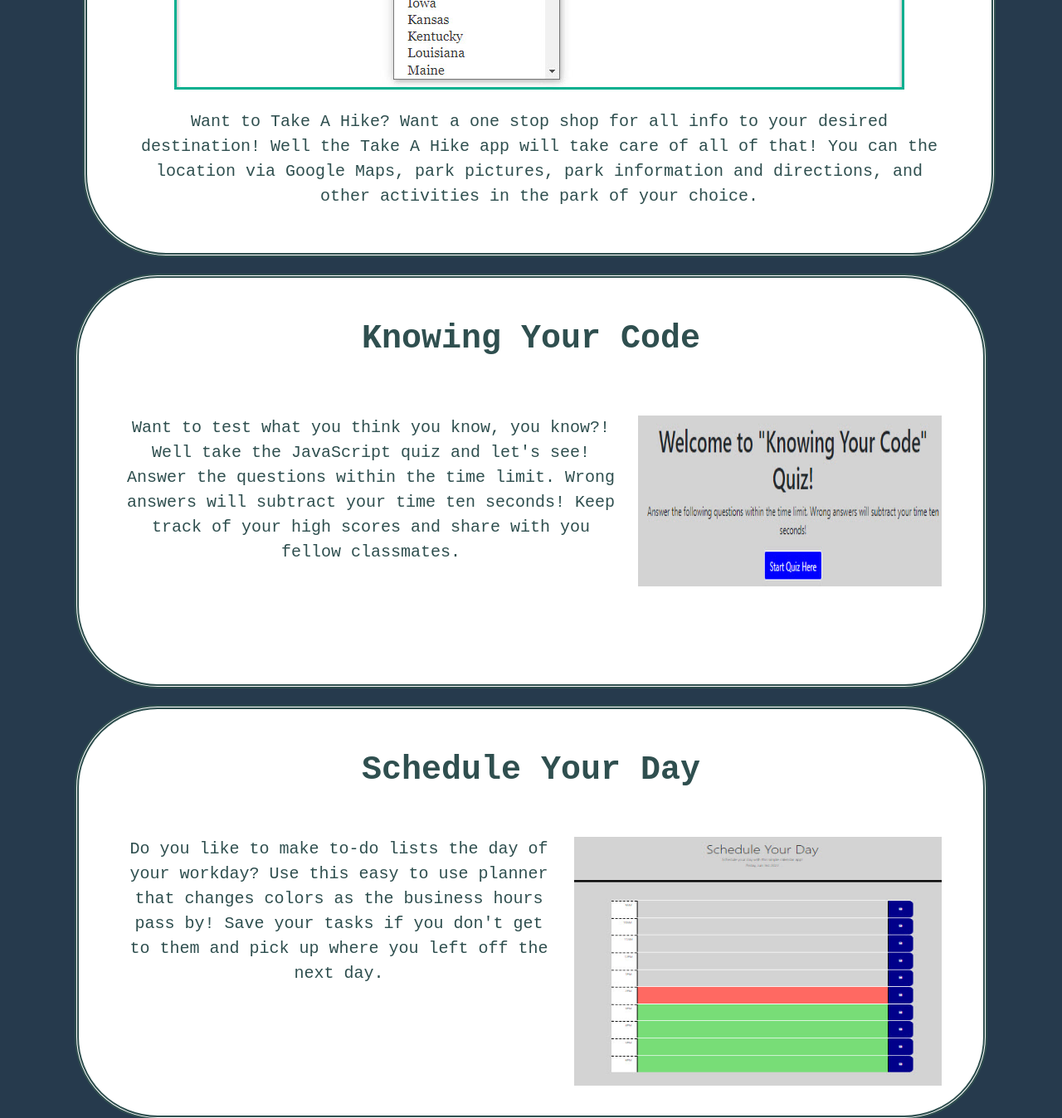
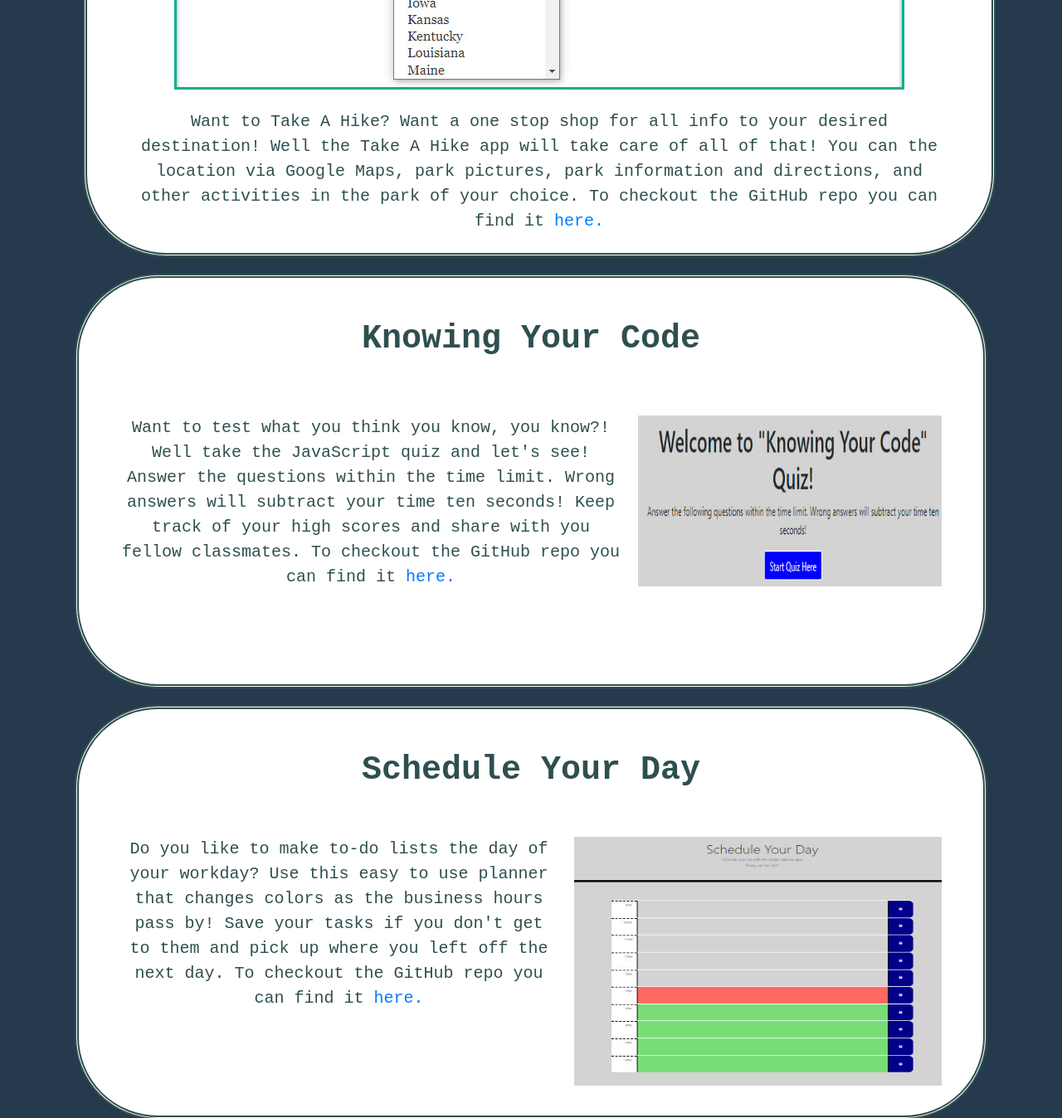
Before and after one commit to timothymateo/Timothy-R-Murphy-Dev-Tech, a plain HTML site: page index.html in a window 1280 px wide. Shown: the part 1640-2988 px from the top of the page at 83% size. Drawn offline with nearby package versions, Linux system fonts and the light colour scheme; a web font is replaced by a local one.

Commit message:
added github repo links

```diff
--- a/index.html
+++ b/index.html
@@ -32,7 +32,6 @@
         <img src="./Assets/images/avatar.jpg" alt="Click for info about Tim Murphy" class="float-left" />
         <h2 style="font-size:60px;"><b>About Me</b></h2>
         <p>Hello! Hola! Living Data Scientist & Web Dev Nerd. Born in Chile, Living in Chicago. Raised by the 00's. Years of Technological Experience. Now available for you!</p>
-        <br></br>
         <h6 style="font-size:60px;"><b>The Story</b></h6>
         <p style="text-align: center";>Took my family's desktop apart and put it back together at the age of 10. Knew since then that all things computers were my future.
           Graduated with a Master's in IT with a concentration in Decision Support Systems. I quickly found myself at my first job with a leading benefit administration company.
@@ -51,15 +50,19 @@
   <div id= "projects01" class="projects01" align="center">
     <div class="search-project01">
       <h3 style="font-size:50px; text-align: center;"><b>Take A Hike</b></h3>
+
       <a href="https://guapguap.github.io/travel-project/">
-      <img src="./Assets/images/takeahike.jpg" alt="Click to here to Take A Hike site" class="takeahike" />
+      <img src="./Assets/images/takeahike.jpg" alt="Click to here to Take A Hike" class="takeahike" />
       </a>
+
         <br></br>
         <p2>Want to Take A Hike? Want a one stop shop for all info to your desired destination! Well the Take A Hike app will take care of all of that!
-          You can the location via Google Maps, park pictures, park information and directions, and other activities in the park of your choice.</p2>
+          You can the location via Google Maps, park pictures, park information and directions, and other activities in the park of your choice. To checkout
+          the GitHub repo you can find it <a href="https://github.com/timothymateo/travel-project">here.</a>
+        </p2>
     </div>
   </div>
-<!--Know Your Code | first homework -->
+<!--Knowing Your Code | first homework -->
 <div id="projects02" class="projects02" align="center">
   <div class="search-project02">
     <h4 style="font-size:40px; text-align: center;"><b>Knowing Your Code</b></h4>
@@ -68,7 +71,9 @@
     <img src="./Assets/images/knowyourcode.jpg" alt="Click to see if you Know Your Code" class="knowyourcode" />
   </a>
       <p3>Want to test what you think you know, you know?! Well take the JavaScript quiz and let's see! Answer the questions within the time limit. Wrong answers will
-        subtract your time ten seconds! Keep track of your high scores and share with you fellow classmates. </p3>
+        subtract your time ten seconds! Keep track of your high scores and share with you fellow classmates. To checkout the GitHub repo you can find it
+        <a href="https://github.com/timothymateo/knowingyourcode">here.</a>
+      </p3>
   </div>
 </div>
 <!--Know Your Code | second homework -->
@@ -80,7 +85,7 @@
     <img src="./Assets/images/scheduleyourday.jpg" alt="Click to Schedule Your Day!" class="scheduleyourday" />
     </a>
       <p4>Do you like to make to-do lists the day of your workday? Use this easy to use planner that changes colors as the business hours pass by! Save your tasks if you
-        don't get to them and pick up where you left off the next day.
+        don't get to them and pick up where you left off the next day. To checkout the GitHub repo you can find it <a href="https://github.com/timothymateo/scheduleyourday">here.</a>
       </p4>
   </div>
 </div>
```
Also changed, not shown: Assets/images/githubbadge.png (added), Assets/images/portfolio01.png (added), Assets/images/portfolio02.png (added), Assets/images/portfolio3.png (added), 1 other file.
